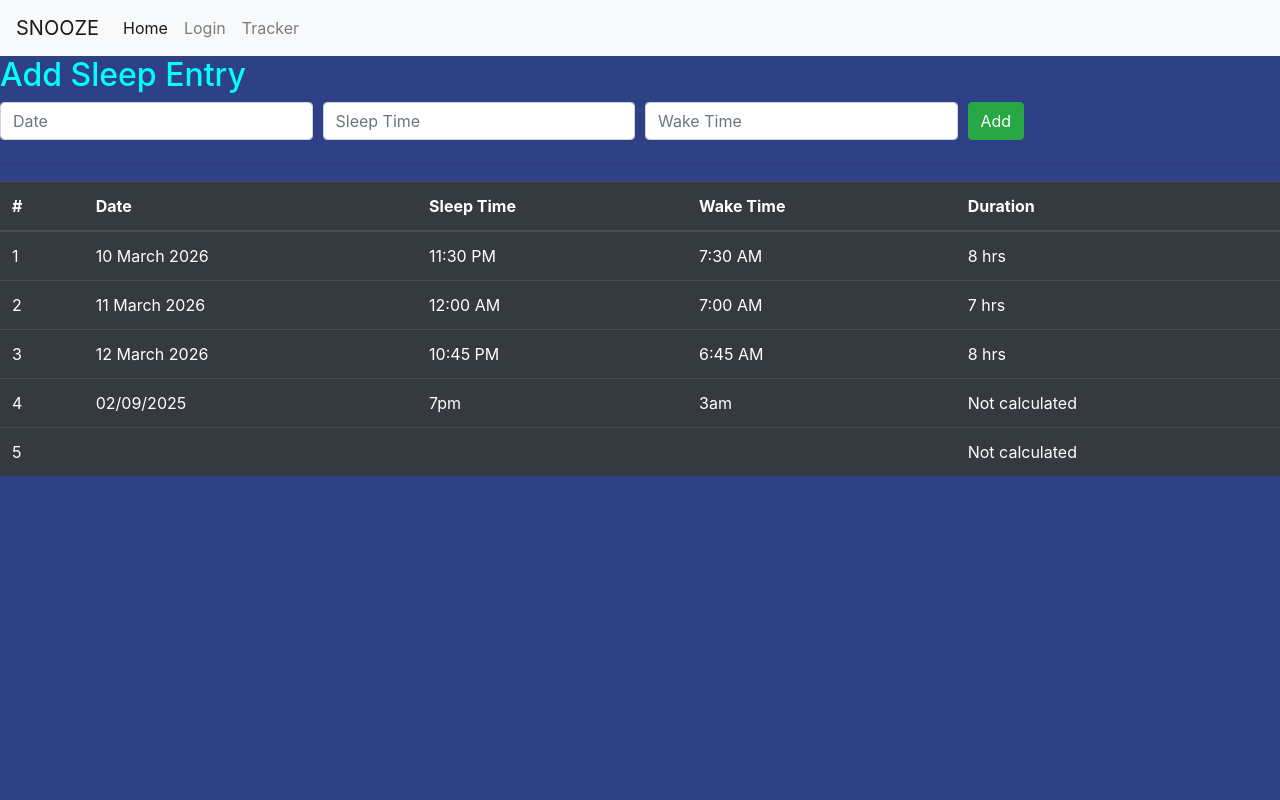
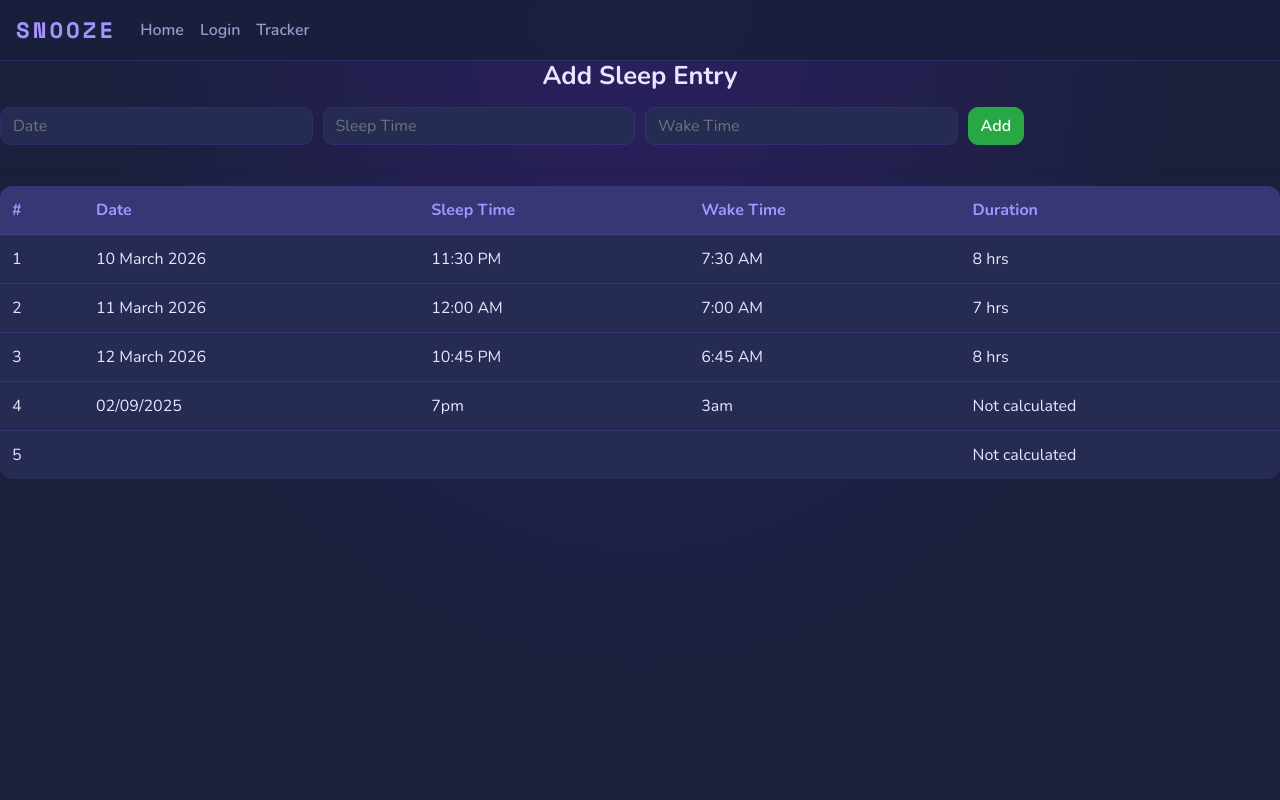
Before and after one commit to ishitaA0704/FLASK-PROJECT-SLEEP-TRACKER-, a Flask app: page /track in a window 1280 px wide. Run offline with Flask 3, Linux system fonts and the light colour scheme.

Commit message:
Styling changed

```diff
--- /dev/null
+++ b/track/static/style.css
@@ -0,0 +1,120 @@
+@import url('https://fonts.googleapis.com/css2?family=Nunito:wght@400;600;700;800&family=Space+Mono:wght@400;700&display=swap');
+
+* {
+  margin: 0;
+  padding: 0;
+  box-sizing: border-box;
+}
+
+:root {
+  --bg: #1a1f3c;
+  --card: #252b52;
+  --hover: #2e3566;
+  --accent: #7c6aff;
+  --accent-light: #a594ff;
+  --text: #e8e6ff;
+  --text-faded: #9b99cc;
+  --green: #4ade80;
+  --red: #f87171;
+  --border: rgba(124, 106, 255, 0.2);
+}
+
+body {
+  font-family: 'Nunito', sans-serif;
+  background-color: var(--bg);
+  color: var(--text);
+  min-height: 100vh;
+  background-image: radial-gradient(ellipse at top, #2a2060 0%, var(--bg) 60%);
+}
+
+.navbar {
+  background-color: rgba(26, 31, 60, 0.9) !important;
+  backdrop-filter: blur(10px);
+  border-bottom: 1px solid var(--border);
+}
+
+.navbar-brand {
+  font-family: 'Space Mono', monospace;
+  font-size: 1.4rem;
+  font-weight: 700;
+  color: var(--accent-light) !important;
+  letter-spacing: 3px;
+}
+
+.nav-link {
+  color: var(--text-faded) !important;
+  font-weight: 600;
+  border-radius: 8px;
+  transition: all 0.2s ease;
+}
+
+.nav-link:hover {
+  color: var(--text) !important;
+  background-color: var(--hover);
+}
+
+
+.container {
+  max-width: 900px;
+  margin-top: 40px;
+}
+
+h1 { font-size: 2.5rem; font-weight: 800; margin-bottom: 1rem; text-align: center; }
+h2 { font-size: 1.6rem; font-weight: 700; margin-bottom: 1rem; text-align: center; }
+
+
+.form-control {
+  background-color: var(--card) !important;
+  color: var(--text) !important;
+  border: 1px solid var(--border) !important;
+  border-radius: 10px !important;
+}
+
+.form-control:focus {
+  border-color: var(--accent) !important;
+  box-shadow: 0 0 0 2px rgba(124,106,255,0.3) !important;
+}
+.btn {
+  border-radius: 10px !important;
+  font-weight: 600;
+}
+
+.btn-primary {
+  background: linear-gradient(135deg, var(--accent), #9b5de5) !important;
+  border: none !important;
+}
+
+.btn-primary:hover {
+  transform: translateY(-1px);
+  box-shadow: 0 6px 20px rgba(124, 106, 255, 0.4);
+}
+
+.table {
+  background-color: var(--card) !important;
+  border-radius: 12px;
+  overflow: hidden;
+}
+
+.table thead {
+  background-color: rgba(124, 106, 255, 0.2);
+}
+
+.table th {
+  color: var(--accent-light)   !important;
+  border: none !important;
+}
+
+.table td {
+  color: var(--text) !important;
+     border-color: var(--border) !important;
+}
+
+.table-hover tbody tr:hover {
+  background-color: var(--hover) !important;
+}
+
+
+p {
+  color: var(--text-faded);
+  text-align: center;
+}
--- a/track/templates/base.html
+++ b/track/templates/base.html
@@ -4,6 +4,7 @@
     <meta charset="UTF-8">
     <meta name="viewport" content="width=device-width, initial-scale=1, shrink-to-fit=no">
     <link rel="stylesheet" href="https://cdn.jsdelivr.net/npm/bootstrap@4.5.3/dist/css/bootstrap.min.css" integrity="sha384-TX8t27EcRE3e/ihU7zmQxVncDAy5uIKz4rEkgIXeMed4M0jlfIDPvg6uqKI2xXr2" crossorigin="anonymous">
+    <link rel="stylesheet" href="{{ url_for('static', filename='style.css') }}">
     <title>
         {% block title %}
         {% endblock %}
@@ -33,14 +34,5 @@
 
       {% endblock %}
 </body>
-<style>
-    head{
-        background-color: #29a8e4;
-        color:aquamarine;
-    }
-    body{
-        background-color: #2e4086;
-        color:aqua;
-    }
-</style>
+
 </html>
```
Also changed, not shown: instance/track.db.
